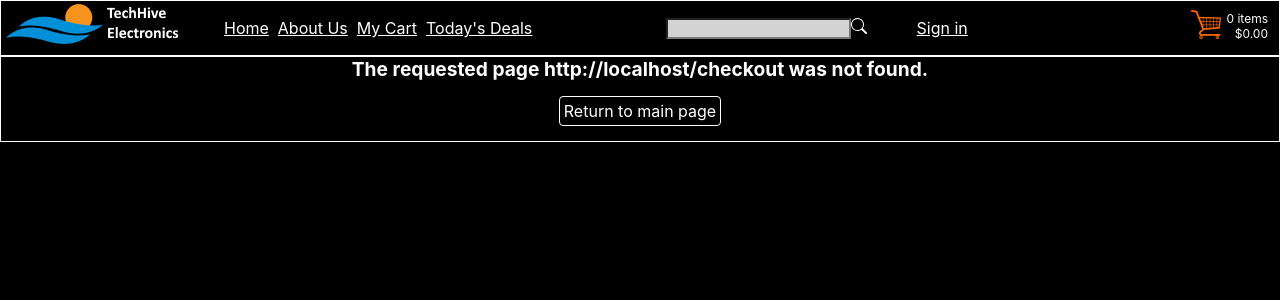
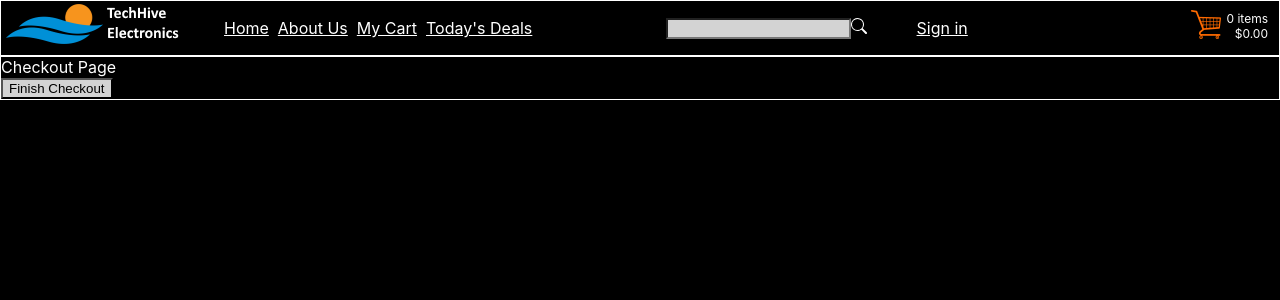
Before and after one commit to ZachDevore/Team10Project, a React (Create React App) app in the folder TheStoreApp/the_store_app/: page /checkout in a window 1280 px wide. Before the commit this address had no page. Shown: the top 300 px of the page. Built offline with nearby package versions, Linux system fonts and the light colour scheme.

Commit message:
add checkout and confirmation and empty cart

```diff
--- a/TheStoreApp/the_store_app/src/App.js
+++ b/TheStoreApp/the_store_app/src/App.js
@@ -7,15 +7,19 @@ import LoginScreen from './Pages/LoginScreen';
 import Cart from './Pages/Cart';
 import PageNotFound from './Pages/PageNotFound';
 import AboutPage from './Pages/AboutPage';
+import Checkout from './Pages/Checkout';
+import Confirmation from './Pages/Confirmation';
 
 function App() {
   return (
     <>
       <NavigationBar></NavigationBar>
       <Routes>
+        <Route path="/" element={<Inventory />} />
+        <Route path="/checkout" element={<Checkout />} />
+        <Route path="/confirmation" element={<Confirmation />} />
         <Route path="/cart" element={<Cart />} />
         <Route path="/AboutPage" element={<AboutPage />} />
-        <Route path="/" element={<Inventory />} />
         <Route path="/addproduct" element={<AddProduct />} />
         <Route path="/signin" element={<LoginScreen />} />
         <Route path="*" element={<PageNotFound />} />
--- a/TheStoreApp/the_store_app/src/Components/CartUtil.js
+++ b/TheStoreApp/the_store_app/src/Components/CartUtil.js
@@ -141,3 +141,13 @@ function updateCartTotals(cart) {
         cart.total += item.lineItemTotal;
     }
 }
+
+export function emptyCart(cartData, setCartData) {
+
+    // Update the global card data by cloning, updating, and setting
+    let cd = JSON.parse(JSON.stringify(cartData)); // Deep copy global cart data
+        cd.cartItems = [];
+        updateCartTotals(cd);      // update cart totals
+        setCartData(cd);           // update globall cart state
+        return cd;
+}
--- a/TheStoreApp/the_store_app/src/Components/Summary.js
+++ b/TheStoreApp/the_store_app/src/Components/Summary.js
@@ -1,7 +1,9 @@
+import { useNavigate } from 'react-router-dom';
 import { stateCart, useGlobalState } from '../globalState';
 
 export default function Summary () {
     const [cartData, setCartData] = useGlobalState(stateCart);
+    const navigate = useNavigate();
 
     return (
         <>
@@ -37,7 +39,12 @@ export default function Summary () {
                     </tr>
                     <tr>
                         <td colSpan="2" style={{textAlign: "right"}}>
-                            <button style={{fontSize: "110%", fontWeight: "bold", marginTop: "5px"}}>Checkout</button>
+                            <button style={{fontSize: "110%", fontWeight: "bold", marginTop: "5px"}}
+                                onClick={(e) => {
+                                    e.stopPropagation();
+                                    navigate("/checkout");
+                                }}
+                            >Checkout</button>
                         </td>
                     </tr>
                 </tbody>
--- /dev/null
+++ b/TheStoreApp/the_store_app/src/Pages/Checkout.js
@@ -0,0 +1,23 @@
+import { stateCart, useGlobalState } from '../globalState';
+import { useNavigate } from 'react-router-dom';
+import { emptyCart } from '../Components/CartUtil';
+
+export default function Checkout() {
+    const navigate = useNavigate();
+    const [cartData, setCartData] = useGlobalState(stateCart);
+
+    return (
+        <>
+            <div>
+                Checkout Page <br/>
+                <button
+                    onClick={(e) => {
+                        e.stopPropagation();
+                        emptyCart(cartData, setCartData);
+                        navigate("/confirmation");
+                    }}
+                >Finish Checkout</button>
+            </div>
+        </>
+    )
+}
--- /dev/null
+++ b/TheStoreApp/the_store_app/src/Pages/Confirmation.js
@@ -0,0 +1,9 @@
+export default function () {
+    return (
+        <>
+            <div>
+                Thank you for your order. Your confirmation number is:<br/><br/><bold>091823098123</bold>
+            </div>
+        </>
+    )
+}
```
